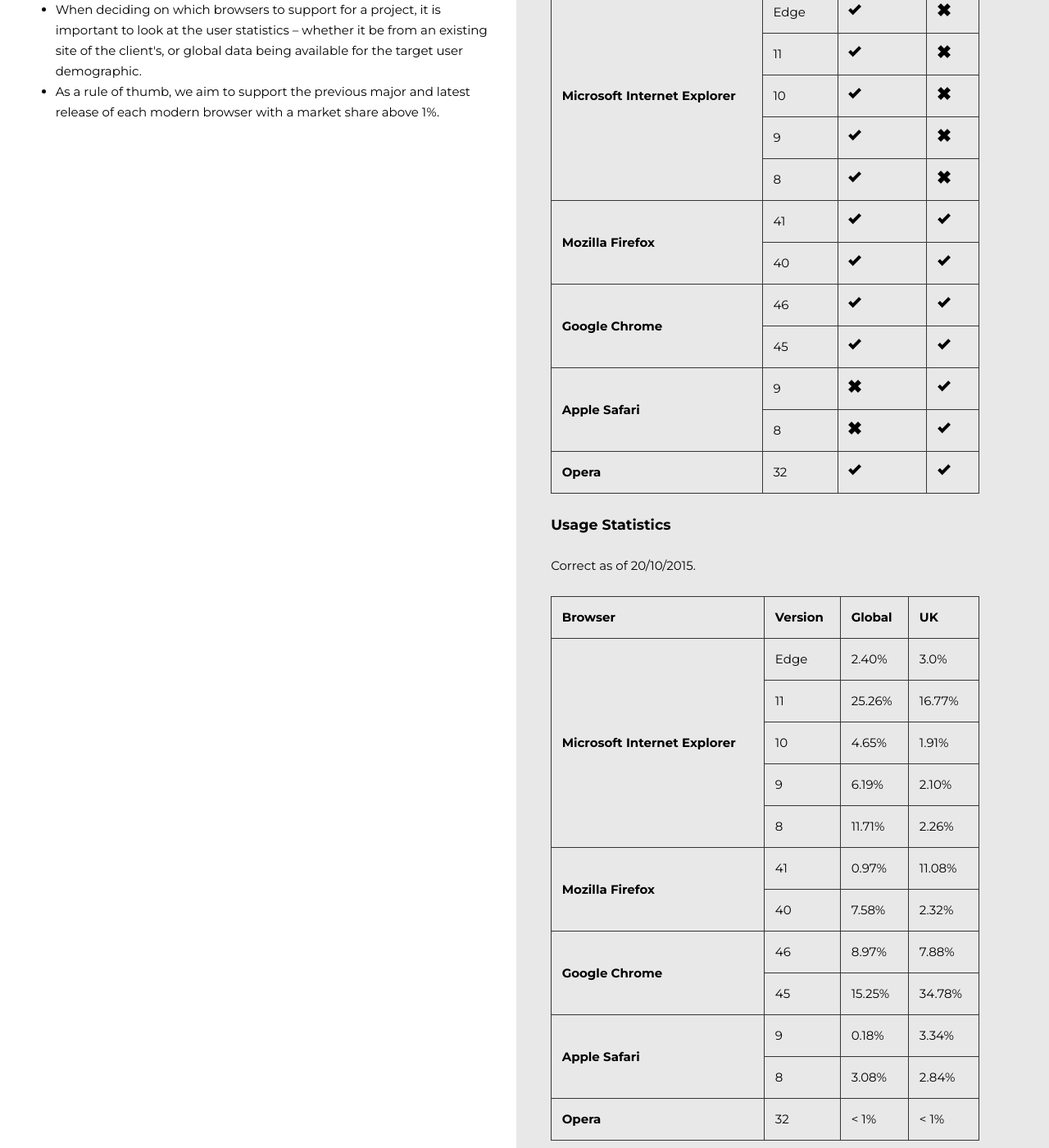
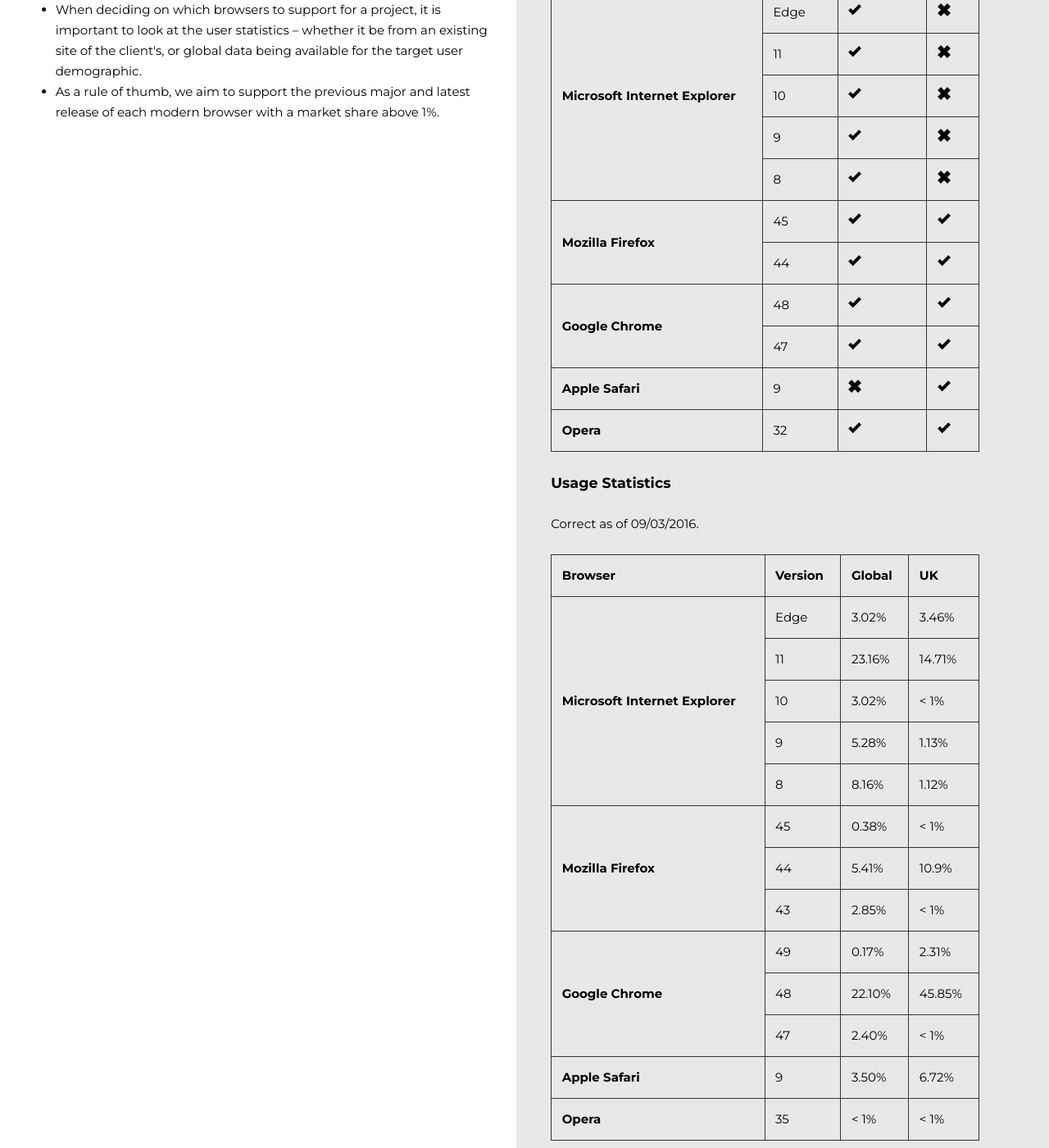
Before and after one commit to creativejar/guidelines, a Jekyll site: the page built from testing/index.html, in a window 1280 px wide and 1400 px high, scrolled down 1332 px. Shown: the whole window at 82% size. Built offline with Jekyll 4.4.1, drawn with Linux system fonts in a browser that asks for light colours; some of the changed text lies outside the part shown.

Commit message:
Support updates

```diff
--- a/testing/index.html
+++ b/testing/index.html
@@ -72,34 +72,29 @@
 				</tr>
 				<tr>
 				<th rowspan="2" scope="row">Mozilla Firefox</th>
-					<td>41</td>
+					<td>45</td>
 					<td><img alt="Tick" src="{{ "/Uploads/Images/tick.png" | prepend: site.baseurl }}" width="16" height="16"></td>
 					<td><img alt="Tick" src="{{ "/Uploads/Images/tick.png" | prepend: site.baseurl }}" width="16" height="16"></td>
 				</tr>
 				<tr>
-					<td>40</td>
+					<td>44</td>
 					<td><img alt="Tick" src="{{ "/Uploads/Images/tick.png" | prepend: site.baseurl }}" width="16" height="16"></td>
 					<td><img alt="Tick" src="{{ "/Uploads/Images/tick.png" | prepend: site.baseurl }}" width="16" height="16"></td>
 				</tr>
 				<tr>
 				<th rowspan="2" scope="row">Google Chrome</th>
-					<td>46</td>
+					<td>48</td>
 					<td><img alt="Tick" src="{{ "/Uploads/Images/tick.png" | prepend: site.baseurl }}" width="16" height="16"></td>
 					<td><img alt="Tick" src="{{ "/Uploads/Images/tick.png" | prepend: site.baseurl }}" width="16" height="16"></td>
 				</tr>
 				<tr>
-					<td>45</td>
+					<td>47</td>
 					<td><img alt="Tick" src="{{ "/Uploads/Images/tick.png" | prepend: site.baseurl }}" width="16" height="16"></td>
 					<td><img alt="Tick" src="{{ "/Uploads/Images/tick.png" | prepend: site.baseurl }}" width="16" height="16"></td>
 				</tr>
 				<tr>
-				<th rowspan="2" scope="row">Apple Safari</th>
+				<th scope="row">Apple Safari</th>
 					<td>9</td>
-					<td><img alt="Cross" src="{{ "/Uploads/Images/cross.png" | prepend: site.baseurl }}" width="16" height="16"></td>
-					<td><img alt="Tick" src="{{ "/Uploads/Images/tick.png" | prepend: site.baseurl }}" width="16" height="16"></td>
-				</tr>
-				<tr>
-					<td>8</td>
 					<td><img alt="Cross" src="{{ "/Uploads/Images/cross.png" | prepend: site.baseurl }}" width="16" height="16"></td>
 					<td><img alt="Tick" src="{{ "/Uploads/Images/tick.png" | prepend: site.baseurl }}" width="16" height="16"></td>
 				</tr>
@@ -112,7 +107,7 @@
 			</tbody>
 		</table>
 		<h3>Usage Statistics</h3>
-		<p>Correct as of <time>20/10/2015</time>.</p>
+		<p>Correct as of <time>09/03/2016</time>.</p>
 		<table>
 			<tbody>
 				<tr>
@@ -124,65 +119,70 @@
 				<tr>
 					<th rowspan="5" scope="row">Microsoft Internet Explorer</th>
 					<td>Edge</td>
-					<td>2.40%</td>
-					<td>3.0%</td>
+					<td>3.02%</td>
+					<td>3.46%</td>
 				</tr>
 				<tr>
 					<td>11</td>
-					<td>25.26%</td>
-					<td>16.77%</td>
+					<td>23.16%</td>
+					<td>14.71%</td>
 				</tr>
 				<tr>
 					<td>10</td>
-					<td>4.65%</td>
-					<td>1.91%</td>
+					<td>3.02%</td>
+					<td>&lt; 1%</td>
 				</tr>
 				<tr>
 					<td>9</td>
-					<td>6.19%</td>
-					<td>2.10%</td>
+					<td>5.28%</td>
+					<td>1.13%</td>
 				</tr>
 				<tr>
 					<td>8</td>
-					<td>11.71%</td>
-					<td>2.26%</td>
+					<td>8.16%</td>
+					<td>1.12%</td>
 				</tr>
 				<tr>
-					<th rowspan="2" scope="row">Mozilla Firefox</th>
-					<td>41</td>
-					<td>0.97%</td>
-					<td>11.08%</td>
+					<th rowspan="3" scope="row">Mozilla Firefox</th>
+					<td>45</td>
+					<td>0.38%</td>
+					<td>&lt; 1%</td>
 				</tr>
 				<tr>
-					<td>40</td>
-					<td>7.58%</td>
-					<td>2.32%</td>
+					<td>44</td>
+					<td>5.41%</td>
+					<td>10.9%</td>
 				</tr>
 				<tr>
-					<th rowspan="2" scope="row">Google Chrome</th>
-					<td>46</td>
-					<td>8.97%</td>
-					<td>7.88%</td>
+					<td>43</td>
+					<td>2.85%</td>
+					<td>&lt; 1%</td>
 				</tr>
 				<tr>
-					<td>45</td>
-					<td>15.25%</td>
-					<td>34.78%</td>
+					<th rowspan="3" scope="row">Google Chrome</th>
+					<td>49</td>
+					<td>0.17%</td>
+					<td>2.31%</td>
 				</tr>
 				<tr>
-				<th rowspan="2" scope="row">Apple Safari</th>
-					<td>9</td>
-					<td>0.18%</td>
-					<td>3.34%</td>
+					<td>48</td>
+					<td>22.10%</td>
+					<td>45.85%</td>
 				</tr>
 				<tr>
-					<td>8</td>
-					<td>3.08%</td>
-					<td>2.84%</td>
+					<td>47</td>
+					<td>2.40%</td>
+					<td>&lt; 1%</td>
+				</tr>
+				<tr>
+				<th scope="row">Apple Safari</th>
+					<td>9</td>
+					<td>3.50%</td>
+					<td>6.72%</td>
 				</tr>
 				<tr>
 				<th scope="row">Opera</th>
-					<td>32</td>
+					<td>35</td>
 					<td>&lt; 1%</td>
 					<td>&lt; 1%</td>
 				</tr>
@@ -208,55 +208,59 @@
 				<tr>
 					<td rowspan="3">iOS</td>
 					<td>9</td>
-					<td>21.99%</td>
+					<td>24.75%</td>
 				</tr>
 				<tr>
 					<td>8</td>
-					<td>12.73%</td>
+					<td>5.46%</td>
 				</tr>
 				<tr>
 					<td>7</td>
-					<td>3.85%</td>
+					<td>1.9%</td>
 				</tr>
 				<tr>
 				<td rowspan="6">Android</td>
+					<td>6.0</td>
+					<td>1.22%</td>
+				</tr>
+				<tr>
 					<td>5.1</td>
-					<td>4.00%</td>
+					<td>10.27%</td>
 				</tr>
 				<tr>
 					<td>5.0</td>
-					<td>9.28%</td>
+					<td>9.95%</td>
 				</tr>
 				<tr>
 					<td>4.4</td>
-					<td>19.17%</td>
+					<td>18.02%</td>
 				</tr>
 				<tr>
 					<td>4.3</td>
-					<td>2.14%</td>
+					<td>1.68%</td>
 				</tr>
 				<tr>
 					<td>4.2</td>
-					<td>7.54%</td>
+					<td>8.20%</td>
 				</tr>
 				<tr>
 					<td>4.1</td>
-					<td>4.25%</td>
+					<td>3%</td>
 				</tr>
 				<tr>
 					<td>Blackberry</td>
 					<td>10</td>
-					<td>1.15%</td>
+					<td>1.45%</td>
 				</tr>
 				<tr>
 					<td>Symbian</td>
 					<td>10.1</td>
-					<td>2.44%</td>
+					<td>1.57%</td>
 				</tr>
 				<tr>
 					<td>Windows</td>
 					<td>8.1</td>
-					<td>1.80%</td>
+					<td>1.68%</td>
 				</tr>
 			</tbody>
 		</table>
```
